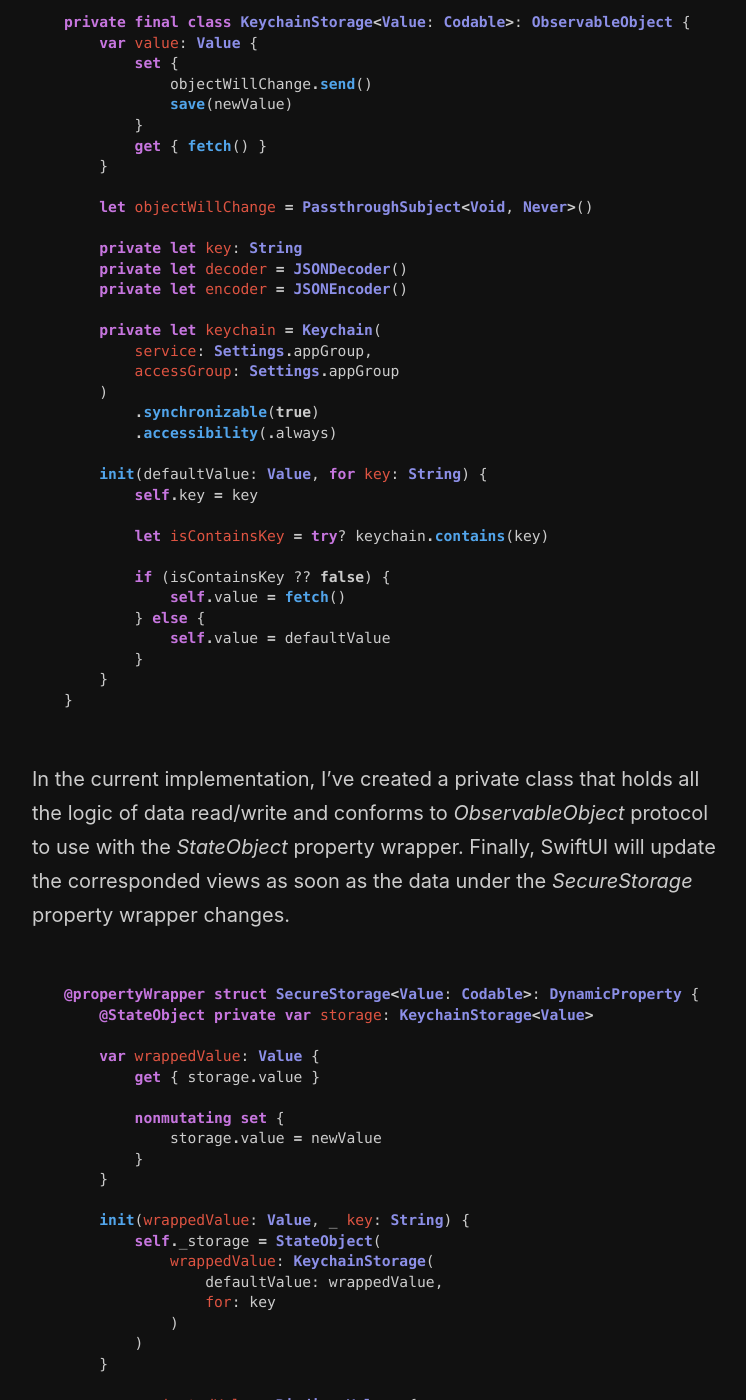
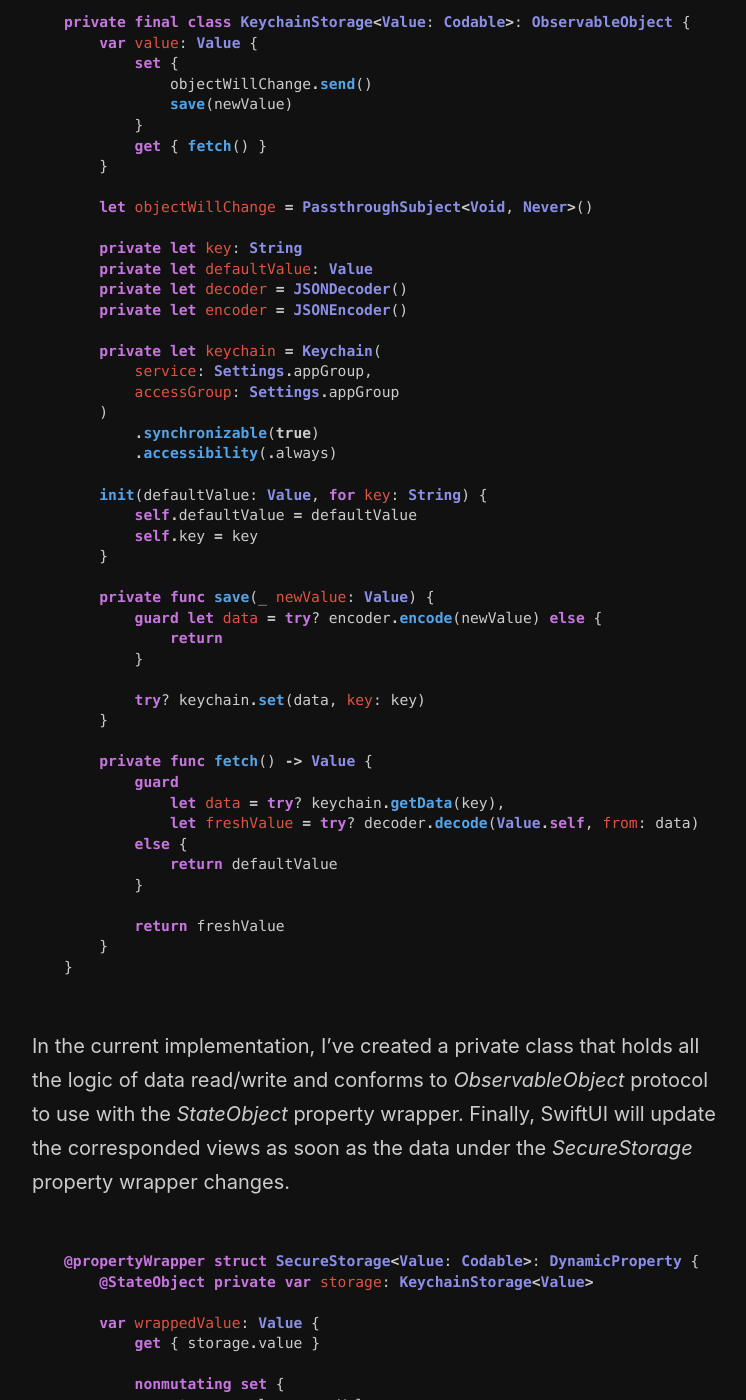
Before and after one commit to mecid/mecid.github.io, a Jekyll site: the page built from _posts/2021-08-11-how-to-create-a-property-wrapper-in-swift.md, in a window 1280 px wide and 1400 px high, scrolled down 4147 px. Shown: the whole window, without its empty margins (258-1004 px from the left). Built offline with Jekyll 4.4.1, drawn with Linux system fonts in a browser that asks for light colours.

Commit message:
property wrapper post updated

````diff
--- a/_posts/2021-08-11-how-to-create-a-property-wrapper-in-swift.md
+++ b/_posts/2021-08-11-how-to-create-a-property-wrapper-in-swift.md
@@ -120,6 +120,7 @@ private final class KeychainStorage<Value: Codable>: ObservableObject {
     let objectWillChange = PassthroughSubject<Void, Never>()
 
     private let key: String
+    private let defaultValue: Value
     private let decoder = JSONDecoder()
     private let encoder = JSONEncoder()
 
@@ -131,15 +132,27 @@ private final class KeychainStorage<Value: Codable>: ObservableObject {
         .accessibility(.always)
 
     init(defaultValue: Value, for key: String) {
+        self.defaultValue = defaultValue
         self.key = key
+    }
 
-        let isContainsKey = try? keychain.contains(key)
+    private func save(_ newValue: Value) {
+        guard let data = try? encoder.encode(newValue) else {
+            return
+        }
 
-        if (isContainsKey ?? false) {
-            self.value = fetch()
-        } else {
-            self.value = defaultValue
+        try? keychain.set(data, key: key)
+    }
+
+    private func fetch() -> Value {
+        guard
+            let data = try? keychain.getData(key),
+            let freshValue = try? decoder.decode(Value.self, from: data)
+        else {
+            return defaultValue
         }
+
+        return freshValue
     }
 }
 ```
````
